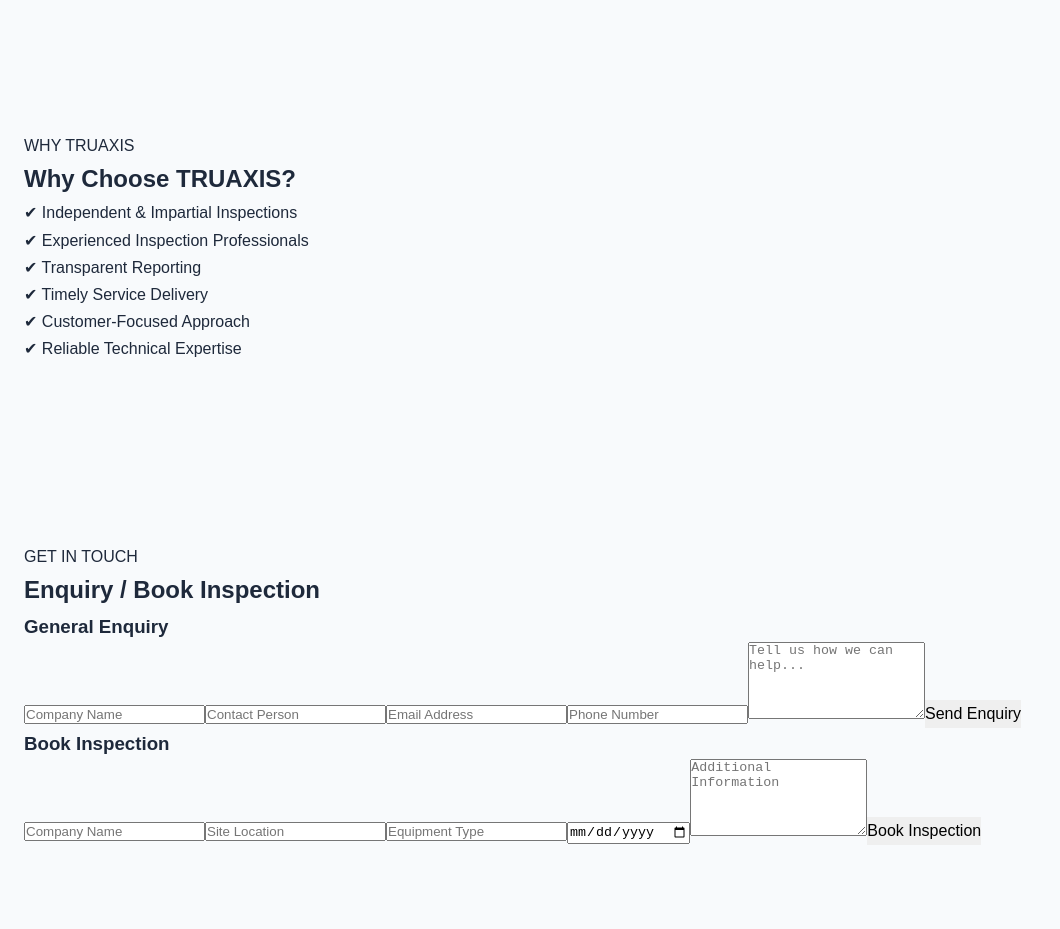
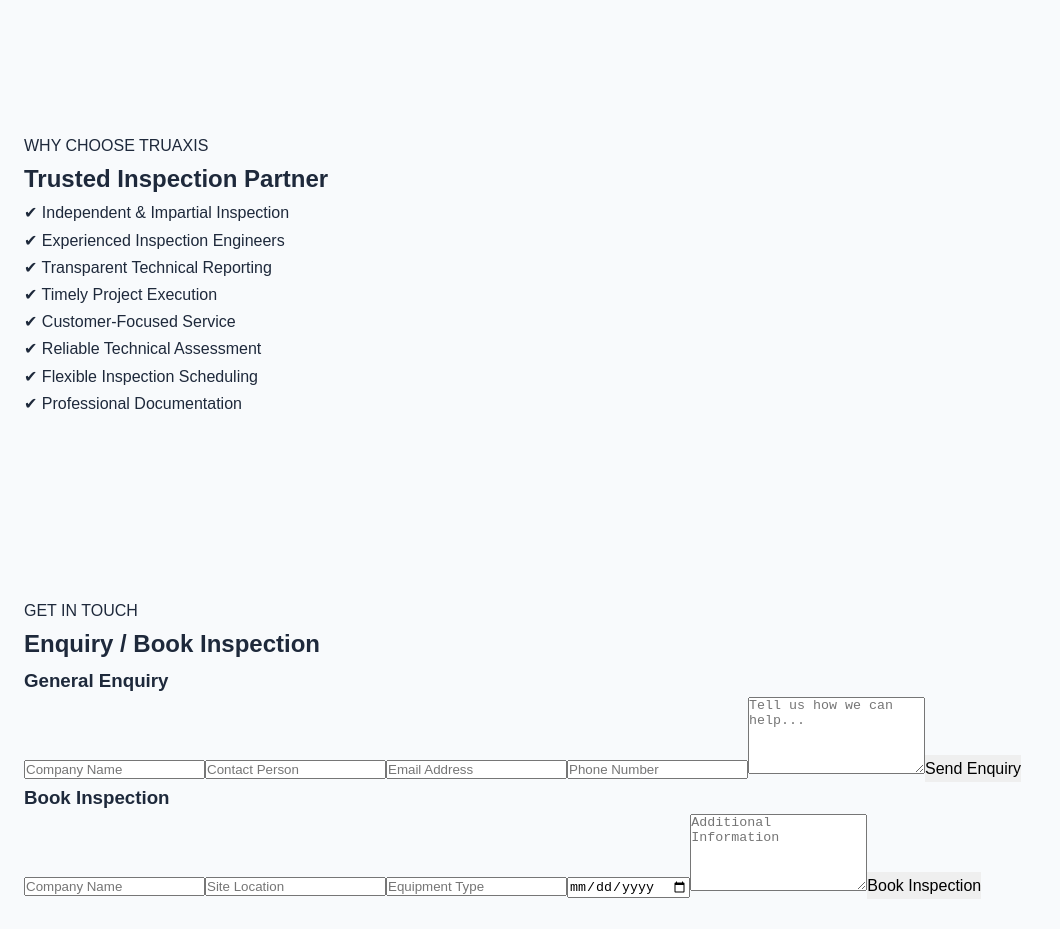
Before and after one commit to pradeepmurthy1992/truaxis-website, a React (Vite) app: page / in a window 1280 px wide. Shown: the part 2780-3709 px from the top of the page, without its empty margins (0-1060 px from the left). Built offline with nearby package versions, Linux system fonts and the light colour scheme.

Commit message:
Update WhyChoose.jsx

```diff
--- a/src/features/whychoose/WhyChoose.jsx
+++ b/src/features/whychoose/WhyChoose.jsx
@@ -2,19 +2,21 @@
 
 function WhyChoose() {
   const points = [
-    "Independent & Impartial Inspections",
-    "Experienced Inspection Professionals",
-    "Transparent Reporting",
-    "Timely Service Delivery",
-    "Customer-Focused Approach",
-    "Reliable Technical Expertise",
+    "Independent & Impartial Inspection",
+    "Experienced Inspection Engineers",
+    "Transparent Technical Reporting",
+    "Timely Project Execution",
+    "Customer-Focused Service",
+    "Reliable Technical Assessment",
+    "Flexible Inspection Scheduling",
+    "Professional Documentation",
   ];
 
   return (
     <section id="why-choose">
-      <p>WHY TRUAXIS</p>
+      <p>WHY CHOOSE TRUAXIS</p>
 
-      <h2>Why Choose TRUAXIS?</h2>
+      <h2>Trusted Inspection Partner</h2>
 
       <ul>
         {points.map((point) => (
```
